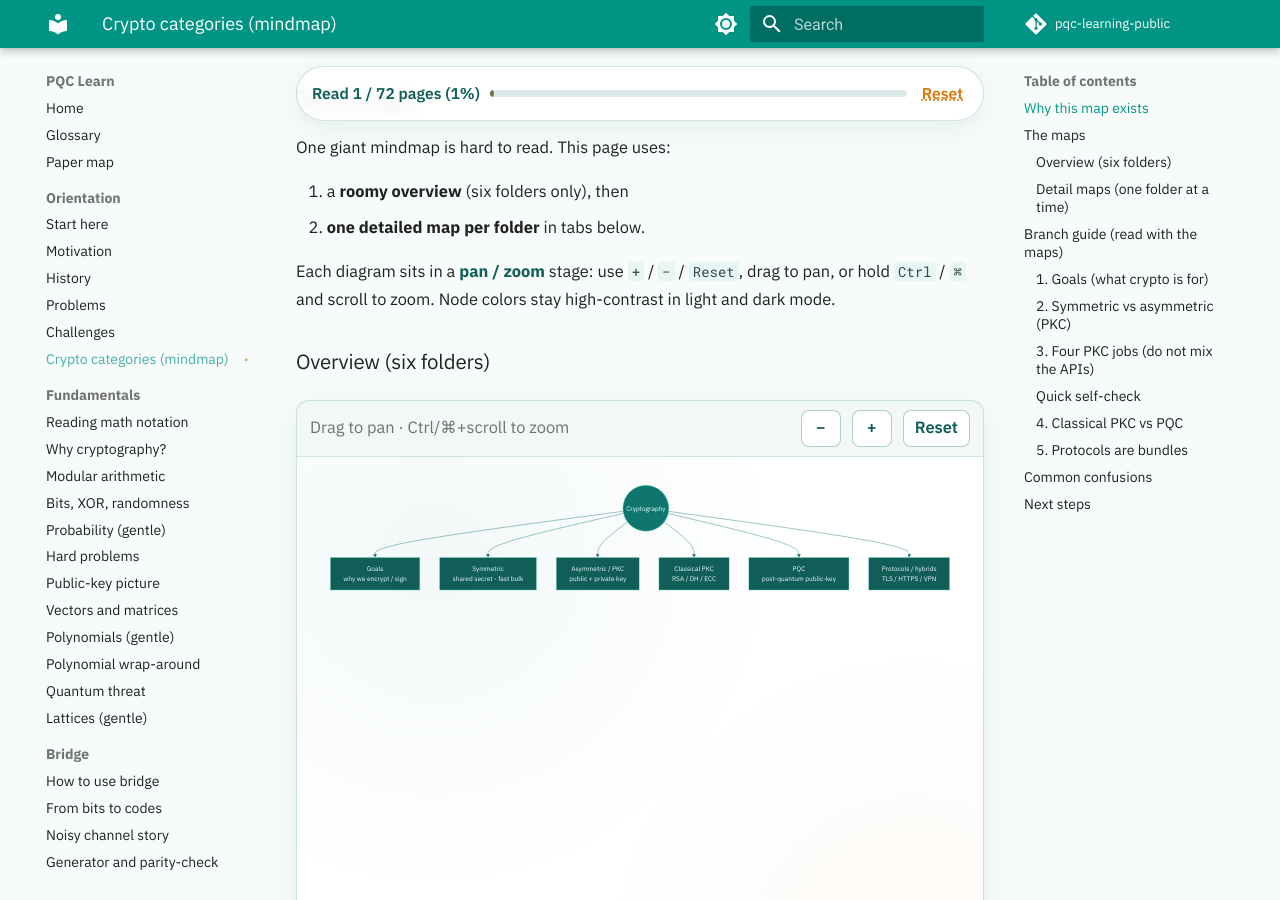
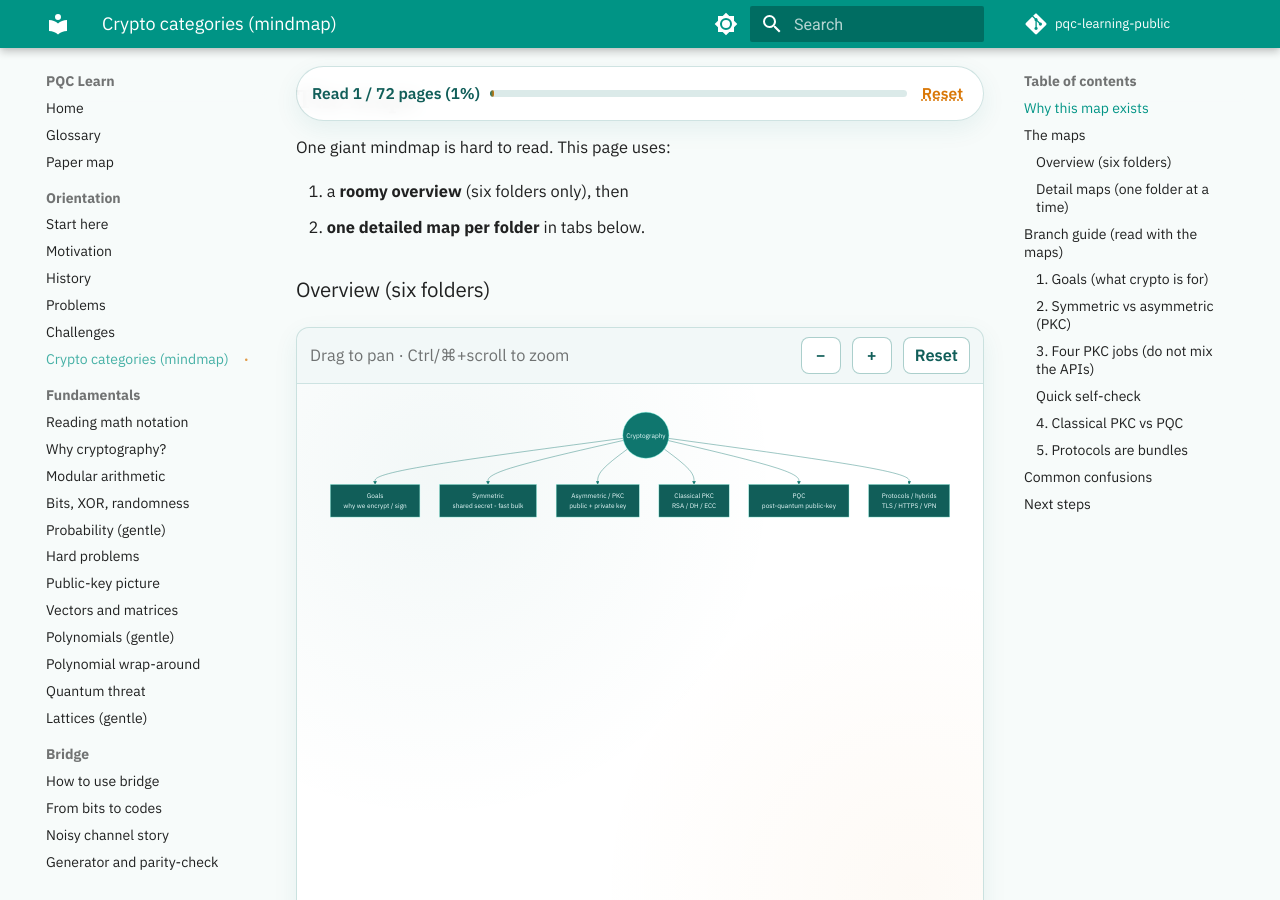
Before and after one commit to Post-Quantum-Cryptography-PQC/learning, an MkDocs documentation site: the page built from docs/orientation/crypto-categories.md, in a window 1280 px wide and 900 px high, scrolled down 565 px. Built offline with MkDocs 1.6.1 and Material for MkDocs 9.7.7, drawn with Linux system fonts in a browser that asks for light colours; comment, search, counter and statistics services are not loaded.

Commit message:
sync from pqc-learning-public@9c5f084

```diff
--- a/docs/orientation/crypto-categories.md
+++ b/docs/orientation/crypto-categories.md
@@ -17,8 +17,6 @@ One giant mindmap is hard to read. This page uses:
 
 1. a **roomy overview** (six folders only), then
 2. **one detailed map per folder** in tabs below.
-
-Each diagram sits in a **pan / zoom** stage: use `+` / `−` / `Reset`, drag to pan, or hold `Ctrl` / `⌘` and scroll to zoom. Node colors stay high-contrast in light and dark mode.
 
 ### Overview (six folders)
 
```
